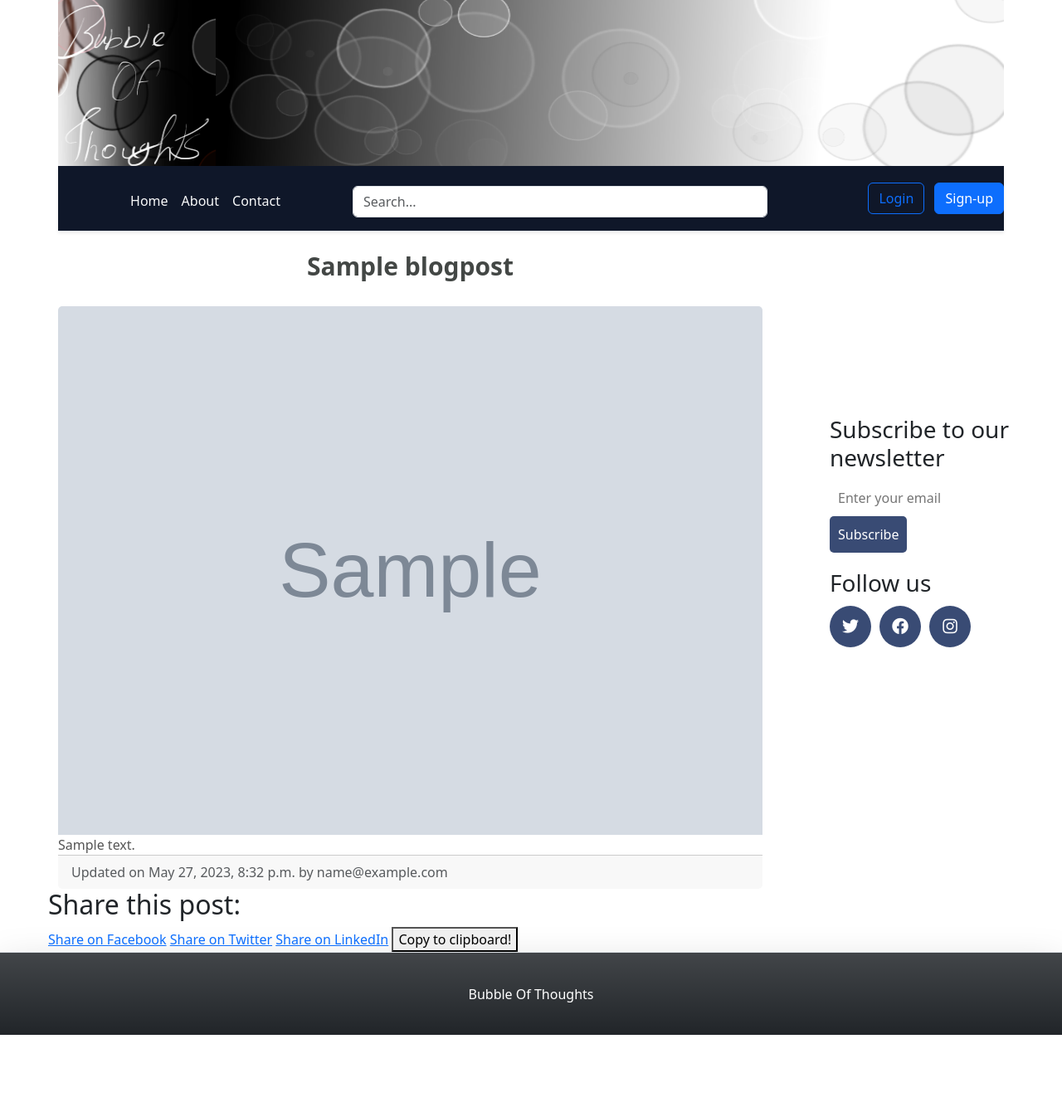
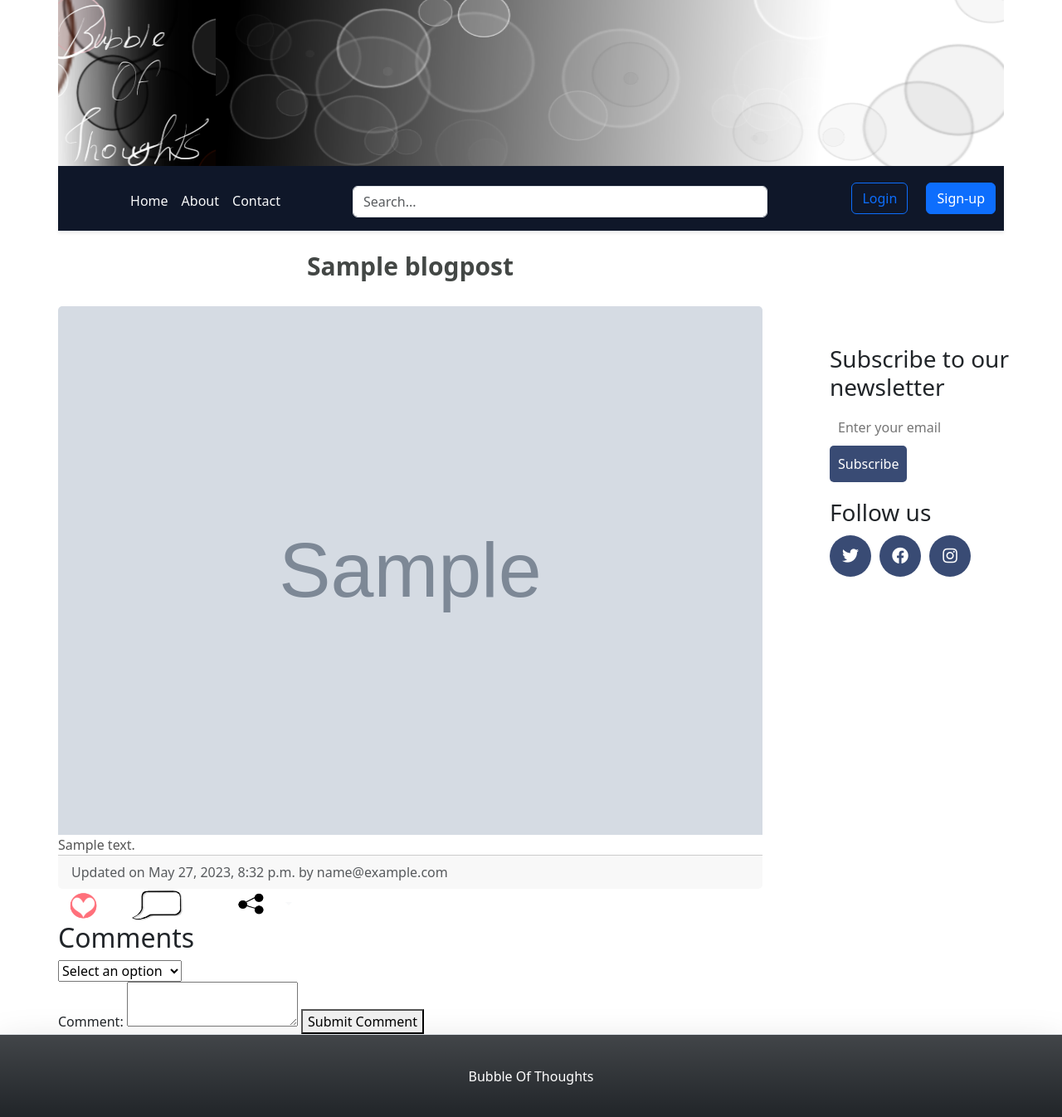
Before and after one commit to ancloas/Django-Blog-Anugrah, a Django app: a page that uses blog_avg/templates/snippets/header.html in a window 1280 px wide. Shown: the whole page at 83% size. Before the commit the page ends 1247 px from the top, so only its background shows below. Run offline with Django 4.2, Linux system fonts and the light colour scheme; tables that the repository leaves empty hold one stand-in row (values such as "Sample post"); grey boxes marked "Sample" are stand-in pictures; some libraries are stand-ins or nearby versions.

Commit message:
added comments, like and share button need logic

```diff
--- a/blog_avg/blog/models.py
+++ b/blog_avg/blog/models.py
@@ -20,7 +20,7 @@ class BlogPost(models.Model):
     date_updated        = models.DateTimeField(auto_now=True, verbose_name="date updated")
     author              = models.ForeignKey(settings.AUTH_USER_MODEL, on_delete=models.CASCADE)
     slug                = models.SlugField(blank=True, unique=True)
-    read_count = models.PositiveIntegerField(default=0)
+    read_count          = models.PositiveIntegerField(default=0)
 
 
     def __str__(self) -> str:
@@ -39,3 +39,14 @@ def pre_save_blogpost_receiver(sender, instance, *args, **kwargs):
         instance.slug=slugify(instance.author.username+ "_" + instance.title)
 
 pre_save.connect(pre_save_blogpost_receiver, sender=BlogPost)
+
+
+class Comment(models.Model):
+    # Comment fields
+    content             = models.TextField()
+    author              = models.ForeignKey(settings.AUTH_USER_MODEL, on_delete=models.CASCADE)
+    created_at          = models.DateTimeField(auto_now_add=True)
+    blog_post           = models.ForeignKey(BlogPost, on_delete=models.CASCADE, related_name='comments')
+
+    def __str__(self):
+        return f'Comment by {self.author} on {self.blog_post}'
--- a/blog_avg/blog/templates/blog/detail_blog.html
+++ b/blog_avg/blog/templates/blog/detail_blog.html
@@ -89,26 +89,37 @@
         <!--End Blog Post-->
         </div>
     </div>
-    <!--Social sharing buttons-->
-    <div>
-        <h2>Share this post:</h2>
+</div>
+		<!-- end blog feed -->
 
+
+		<!-- Right 'create post' column  -->
+		<div class="col-lg-3 d-lg-flex d-none flex-column">
+		{% include 'personal/snippets/right_side_snippet.html'%}
+		</div>
+		<!-- end Right 'create post' column  -->
+
+	</div>
+
+    <div class="row">
+        <div class="col-lg-1 p-0"><img id="like_button" src="{% static 'like button.png' %}" alt="" style="max-width: 100%; max-height: 100%; height: 40px;"></div>
+        <div class="col-lg-1 p-0"><img id="comment_button" src="{% static 'comment button.png' %}" alt=""  style="max-width: 100%; max-height: 100%; height: 40px"></div>
+        <div class="col-lg-1 p-0">
+            <div class="dropdown text-end">
+                <a href="#" class="d-block link-light text-decoration-none dropdown-toggle px-2" data-bs-toggle="dropdown" aria-expanded="false"><img id= "share_button" src="{% static 'share button.png' %}" alt="" style="max-width: 100%; max-height: 100%; height: 40px" ></a>
+                <ul class="dropdown-menu text-small">
                   <!-- Facebook button -->
-        <a href="https://www.facebook.com/sharer/sharer.php?u={{ request.build_absolute_uri }}" target="_blank">Share on Facebook</a>
-
+                  <li><a href="https://www.facebook.com/sharer/sharer.php?u={{ request.build_absolute_uri }}" target="_blank">Share on Facebook</a></li>
                   <!-- Twitter button -->
-        <a href="https://twitter.com/intent/tweet?url={{ request.build_absolute_uri }}&text=Check out this post!" target="_blank">Share on Twitter</a>
-
+                  <li><a href="https://twitter.com/intent/tweet?url={{ request.build_absolute_uri }}&text=Check out this post!" target="_blank">Share on Twitter</a></li>
                   <!-- LinkedIn button {not working at the moment}-->
-        <a href="https://www.linkedin.com/sharing/share-offsite/?mini=true&url={{ request.build_absolute_uri }}&title=Check out this post!" target="_blank">Share on LinkedIn</a>
-
-        <!-- Other social media buttons -->
-        <!-- Add similar anchor tags with appropriate URLs for other social media platforms -->
-
+                  <li><a href="https://www.linkedin.com/sharing/share-offsite/?mini=true&url={{ request.build_absolute_uri }}&title=Check out this post!" target="_blank">Share on LinkedIn</a></li>
+                  <li><hr class="dropdown-divider"></li>
                   <!-- Copy to clipboard button -->
-        <button class="copy-to-clipboard-button" data-clipboard-text="{{ request.build_absolute_uri }}">Copy to clipboard!</button>
-
-        <!-- Add the copy script -->
+                  <li> <button class="copy-to-clipboard-button" data-clipboard-text="{{ request.build_absolute_uri }}">Copy to clipboard!</button></li>
+                </ul>
+              </div>
+            </div>
             <script>
                 var clipboard = new ClipboardJS('.copy-to-clipboard-button');
 
@@ -124,16 +135,43 @@
             </script>
     </div>
 
+    <h2>Comments</h2>
+    <select id="comment_dropdown">
+        <option value="">Select an option</option>
+        <option value="show_comments">Show Comments</option>
+    </select>
+
+    <div id="comments_container" style="display: none;">
+        {% for comment in comments %}
+            <div class="comment">
+                <p>{{ comment.content }}</p>
+                <p>By {{ comment.author }} on {{ comment.created_at }}</p>
             </div>
-		<!-- end blog feed -->
+        {% empty %}
+            <p>No comments yet.</p>
+        {% endfor %}
+    </div>
+<!-- Comment submission form -->
+<form method="POST" action="{% url 'blog:comment_submit' blog_post.slug %}">
+    {% csrf_token %}
+    <label for="comment_text">Comment:</label>
+    <textarea id="comment_text" name="comment_text"></textarea>
+
+    <button type="submit">Submit Comment</button>
+</form>
+
+<script>
+    document.getElementById('comment_dropdown').addEventListener('change', function() {
+        var commentsContainer = document.getElementById('comments_container');
+        if (this.value === 'show_comments') {
+            commentsContainer.style.display = 'block';
+        } else {
+            commentsContainer.style.display = 'none';
+        }
+    });
+</script>
 
 
-		<!-- Right 'create post' column  -->
-		<div class="col-lg-3 d-lg-flex d-none flex-column">
-		{% include 'personal/snippets/right_side_snippet.html'%}
 </div>
-		<!-- end Right 'create post' column  -->
 
-	</div>
-</div>
 {% endblock content %}
--- a/blog_avg/blog/urls.py
+++ b/blog_avg/blog/urls.py
@@ -3,6 +3,7 @@ from blog.views import(
     create_blog_view,
     detail_blog_view,
     edit_blog_view,
+    comment_submit
 )
 
 app_name= 'blog'
@@ -11,4 +12,5 @@ urlpatterns =[
     path('create/', create_blog_view, name='create'),
     path('<slug>/', detail_blog_view, name='detail'),
     path('<slug>/edit', edit_blog_view, name='edit'),
+    path('<slug>/comment/submit/', comment_submit, name='comment_submit'),
 ]
--- a/blog_avg/blog/views.py
+++ b/blog_avg/blog/views.py
@@ -4,7 +4,7 @@ from django.http import HttpResponse
 from django.db.models import Count
 
 
-from blog.models import BlogPost
+from blog.models import BlogPost, Comment
 from blog.forms import CreateBlogPostForm, EditBlogPostForm
 from account.models import Account
 
@@ -36,6 +36,7 @@ def detail_blog_view(request, slug):
     context ={}
 
     blog_post=get_object_or_404(BlogPost, slug = slug)
+    comments = blog_post.comments.all()
 
 
 	#increment the read count of the blog
@@ -44,6 +45,12 @@ def detail_blog_view(request, slug):
 
 
     context['blog_post']=blog_post
+    context['comments']=comments
+
+
+	#list all comments for the blog
+
+
     return render(request, 'blog/detail_blog.html', context)
 
 
@@ -96,3 +103,24 @@ def get_popular_blogs():
     popular_posts = BlogPost.objects.annotate(num_reads=Count('read_count')).order_by('-read_count')[:4]
     print([post.title for post in popular_posts])
     return popular_posts
+
+
+
+def comment_submit(request, slug):
+    if request.method == 'POST':
+        user = request.user
+        if not user.is_authenticated:return redirect('must_authenticate')
+        # Get the submitted comment data from the request
+        comment_text = request.POST.get('comment_text')
+
+        # Get the corresponding blog post
+        blog_post=get_object_or_404(BlogPost, slug = slug)
+
+        # Create a new comment object
+        comment = Comment(blog_post=blog_post, content=comment_text, author=user)
+
+        # Save the comment to the database
+        comment.save()
+
+    # Redirect the user back to the blog post
+    return redirect('blog:detail', slug=blog_post.slug)
--- a/blog_avg/personal/templates/personal/snippets/right_side_snippet.html
+++ b/blog_avg/personal/templates/personal/snippets/right_side_snippet.html
@@ -66,6 +66,7 @@
   text-align: center;
   line-height: 50px;
   border-radius: 50%;
+  margin-bottom: 85px;
 }
 
 </style>
--- a/blog_avg/templates/snippets/header.html
+++ b/blog_avg/templates/snippets/header.html
@@ -72,9 +72,10 @@
             </div>
     {% else %}
         <div class="col-md-3 text-end">
-            <a href ="{% url 'login' %}"><button type="button" class="btn btn-outline-primary me-2">Login</button></a>
-            <a href ="{% url 'register' %}"><button type="button" class="btn btn-primary">Sign-up</button></a>
+            <a href ="{% url 'login' %}" style="margin-right: 10px;"><button type="button" class="btn btn-outline-primary me-2">Login</button></a>
+            <a href ="{% url 'register' %}"  style="margin-right: 10px;"><button type="button" class="btn btn-primary">Sign-up</button></a>
         </div>
+        <!-- Need to add js logic to handle buttons colors -->
     {% endif %}
 </div>
 </div>
```
Also changed, not shown: blog_avg/blog/forms.py (+8 -1 lines), blog_avg/blog/migrations/0004_comment.py (added), blog_avg/static/comment button.png (added), blog_avg/static/like button.png (added), blog_avg/static/share button.png (added), 1 other file. Lines whose indentation alone changed are shown as unchanged.
